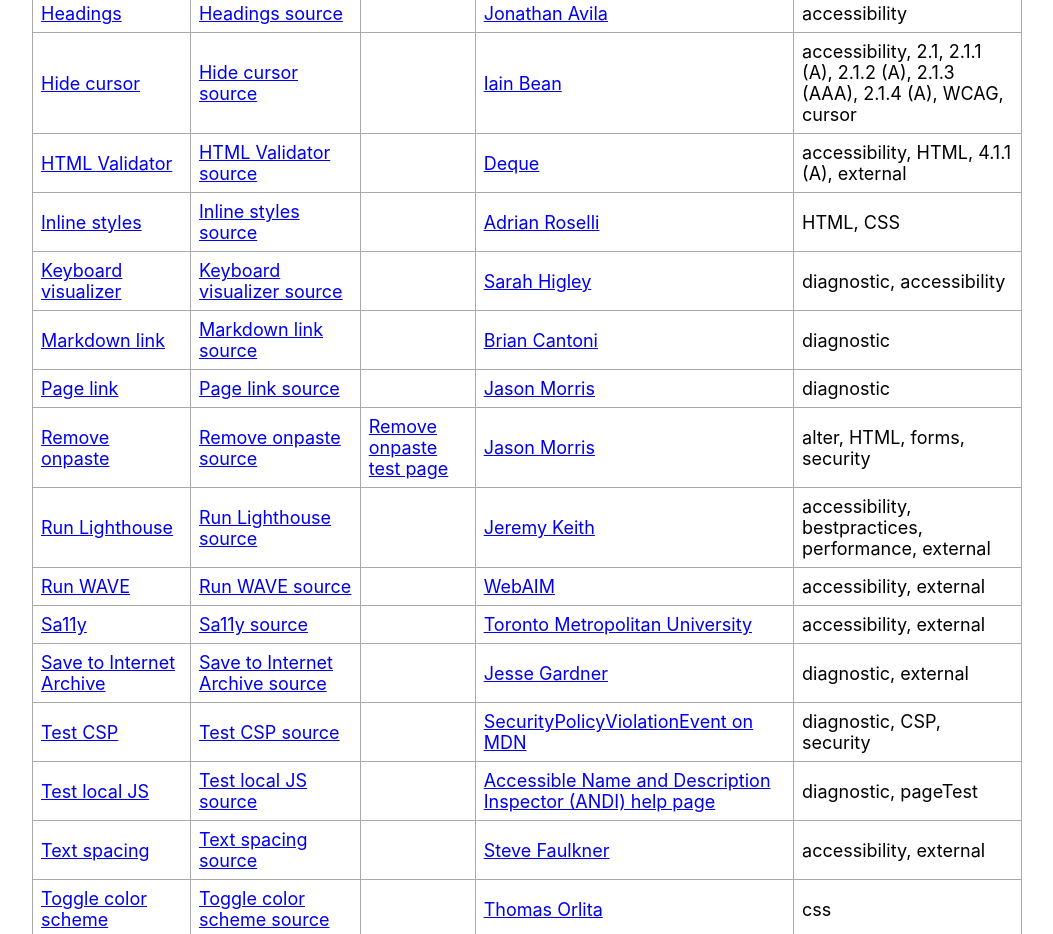
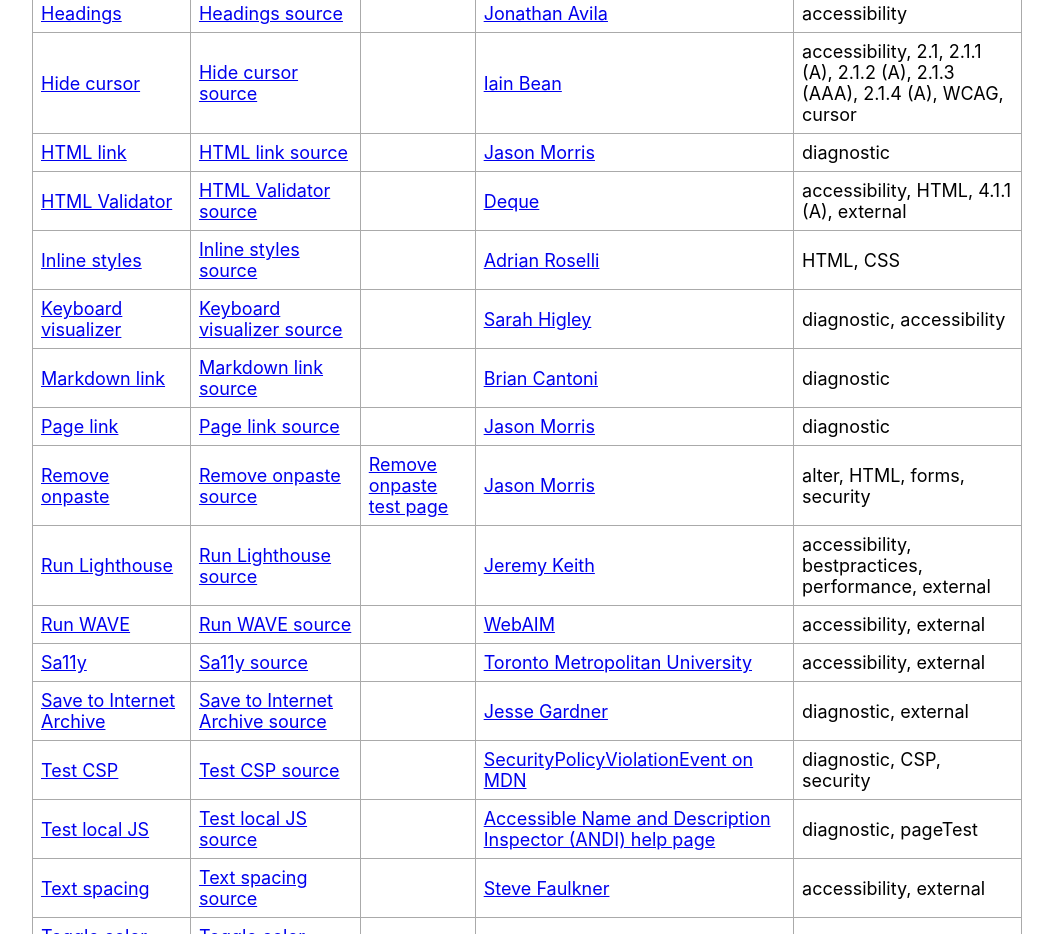
Before and after one commit to jsnmrs/bookmarklets, an Eleventy site: page index.html in a window 1280 px wide. Shown: the part 1148-2082 px from the top of the page, without its empty margins (113-1166 px from the left). Built offline with nearby package versions, Linux system fonts and the light colour scheme; Eleventy itself is replaced by a stand-in of ours; files that its build step writes are made by us from their sources.

Commit message:
Create an HTML link

```diff
--- /dev/null
+++ b/bookmarklets/html-link.js
@@ -0,0 +1,3 @@
+var text = '<a href="' + location.href + '">' + document.title + "</a>";
+window.prompt("HTML link:", text);
+void 0;
--- a/data/bookmarklets.json
+++ b/data/bookmarklets.json
@@ -217,6 +217,17 @@
     "dist": "javascript:void%20(()=%3E%7Bvar%20e=document.createElement(%22style%22),t=document.createTextNode('*%20%7B%20cursor:%20none%20!important;%20%7D%20body::after%7B%20position:%20absolute;%20top:%200;%20right:%204px;%20background-color:%20#000;%20color:%20#01ff70;%20z-index:%209999;%20font-size:%2016px;%20font-weight:%20400;%20padding:%203px%209px;%20outline:%204px%20solid%20#01ff70%20!important;%20content:%20%22hiding%20cursor%22;%7D'),o=document.getElementsByTagName(%22head%22);e.appendChild(t);o%5B0%5D.appendChild(e);%7D)();%0A"
   },
   {
+    "bookmarklet": "HTML link",
+    "description": "Copy page title and URL in an HTML anchor",
+    "file": "html-link.js",
+    "source": "Jason Morris",
+    "sourceUrl": "https://jasonmorris.com",
+    "tags": [
+      "diagnostic"
+    ],
+    "dist": "javascript:void%20(()=%3E%7Bvar%20t='%3Ca%20href=%22'+location.href+'%22%3E'+document.title+%22%3C/a%3E%22;window.prompt(%22HTML%20link:%22,t);%7D)();%0A"
+  },
+  {
     "bookmarklet": "HTML Validator",
     "description": "Validate HTML of DOM",
     "file": "html-validator.js",
```
Also changed, not shown: data/bookmarks.html (+1 -0 lines).
